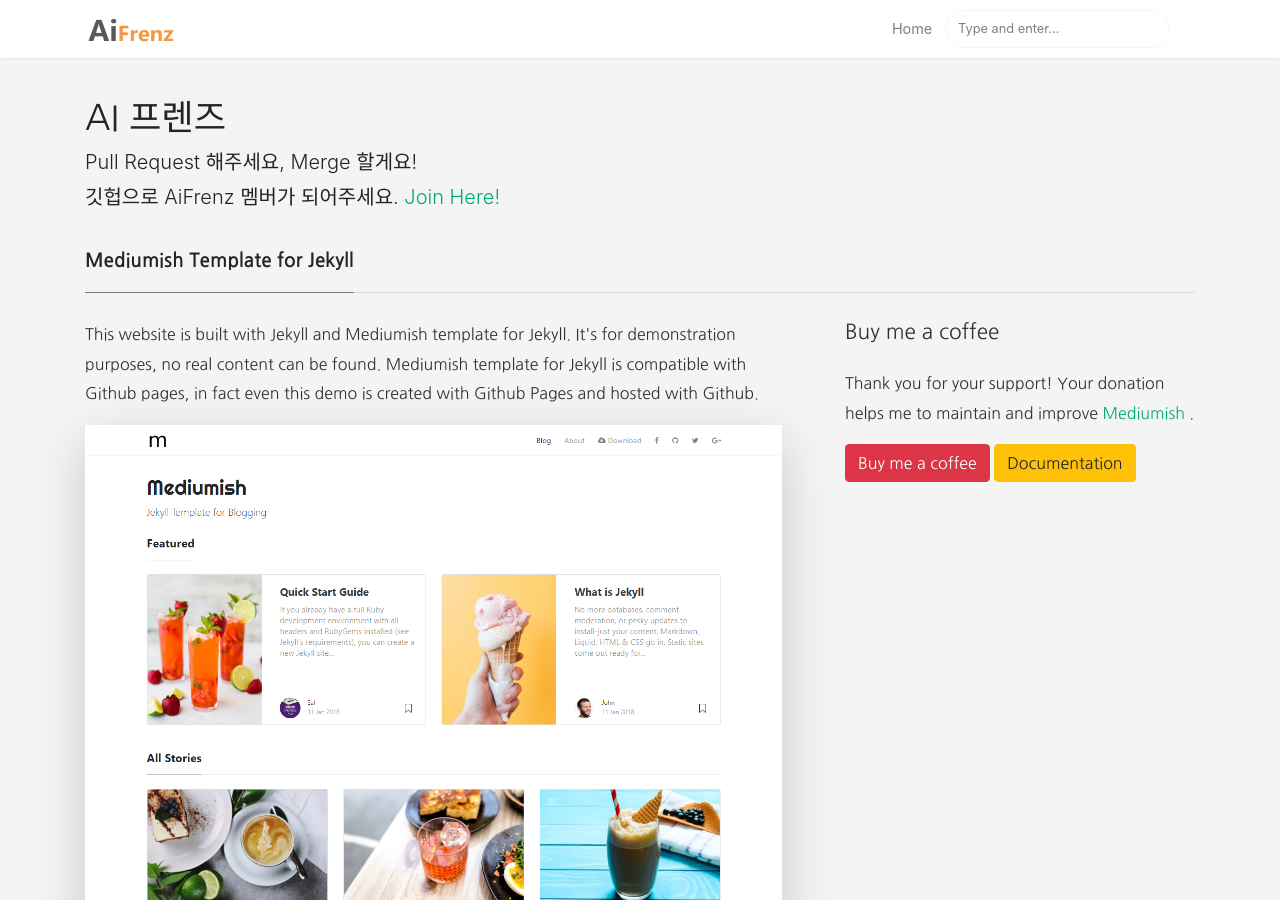
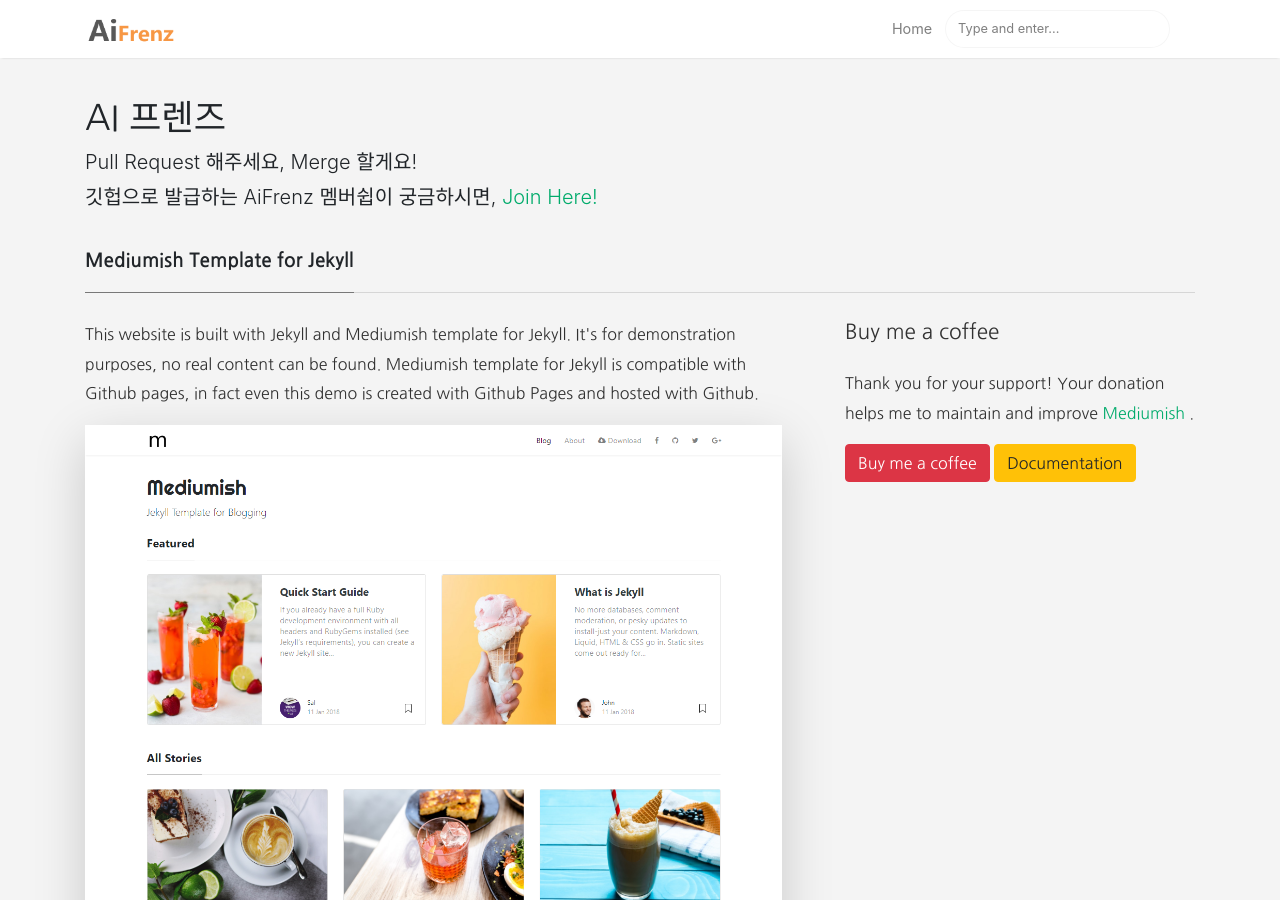
Before and after one commit to aifrenz/aifrenz.github.io, a Jekyll site: the page built from _pages/about.md, in a window 1280 px wide and 900 px high. Built offline with Jekyll 4.4.1, drawn with Linux system fonts in a browser that asks for light colours; comment, search, counter and statistics services are not loaded.

Commit message:
Update default.html

```diff
--- a/_layouts/default.html
+++ b/_layouts/default.html
@@ -121,8 +121,8 @@
     <h1 class="sitetitle">{{ site.name }}</h1>
     <p class="lead">
          {{ site.description }} <br>
-	 깃헙으로 AiFrenz 멤버가 되어주세요.
-	 <a class="navbar-brand" href="https://github.com/aifrenz/membership/"> Join Here!</a>
+	 깃헙으로 발급하는 AiFrenz 멤버쉽이 궁금하시면,
+	 <a class="navbar-brand" href="https://github.com/aifrenz/membership/">Join Here!</a>
     </p>
 </div>
 
```
